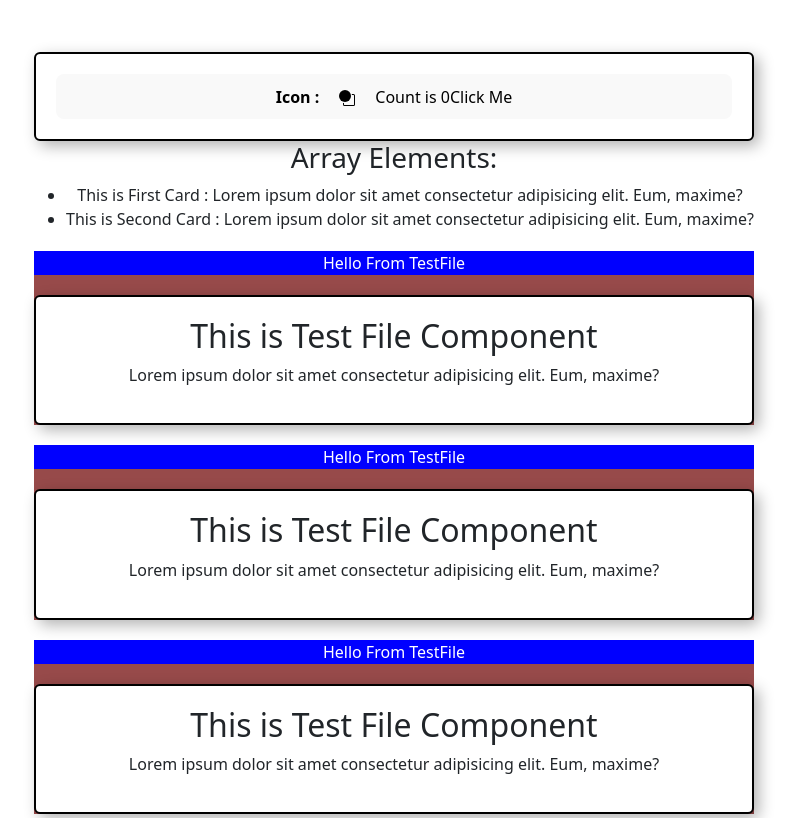
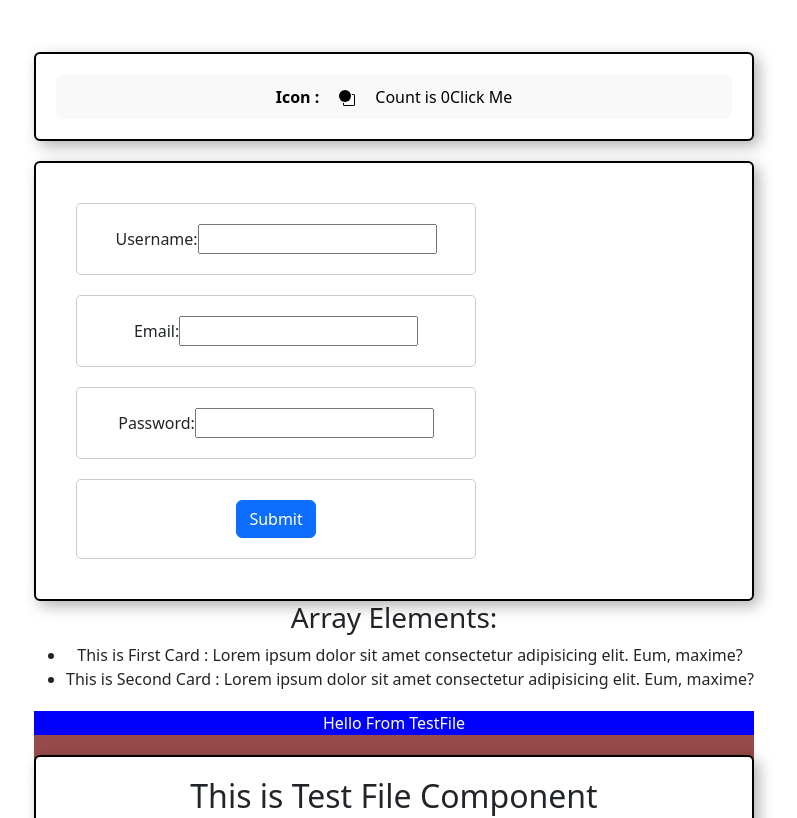
Before and after one commit to Tuhedul-Islam/react-learning, a React (Vite) app: page / in a window 1280 px wide. Shown: the top 818 px of the page, without its empty margins (246-1043 px from the left). Built offline with nearby package versions, Linux system fonts and the light colour scheme.

Commit message:
state lifting

```diff
--- a/src/App.jsx
+++ b/src/App.jsx
@@ -8,6 +8,8 @@ import LoopOfCart from './components/LoopOfCart.jsx';
 import SimpleArr from './components/SimpleArr.jsx';
 import ReactBootstrap from './components/ReactBootstrap.jsx';
 import StateDetails from './ClassComponents/StateDetails.jsx';
+import Form from './components/Form.jsx';
+import GetChildDataStateLifting from './components/GetChildDataStateLifting.jsx';
 
 function App() {
 
@@ -22,11 +24,18 @@ function App() {
     },
   ];
 
+  const getDataFromChild = (childData) => {
+    console.log(childData);
+  }
+
 
   return (
     <>
       {/* Render ClickableButton component */}
       <ClickableButton title="Clickable Button" label="Count is" />
+
+      {/* Form component is render here */}
+      <Form />
 
       {/* Render SimpleArr component */}
       <SimpleArr arr={sampleArr} />
@@ -46,6 +55,9 @@ function App() {
       {/* StateDetails Component */}
       { <StateDetails /> }
 
+      {/* GetChildData component is render here */}
+      <GetChildDataStateLifting data={"Data from Parent Component"} getDataFromChild={getDataFromChild} />
+
     </>
   )
 }
--- /dev/null
+++ b/src/components/Form.jsx
@@ -0,0 +1,99 @@
+import React, {useState, useEffect} from 'react'
+import { Button } from 'react-bootstrap';
+import Card from 'react-bootstrap/Card';
+
+
+const FormStyle = {
+    margin: '20px',
+    padding: '20px',
+    border: '1px solid #ccc',
+    borderRadius: '5px',
+    maxWidth: '400px'
+};
+
+function Form() {
+
+    const [userDetails, setUserDetails] = useState({
+        username: '',
+        email: '',
+        password: ''
+    });
+
+    const { username, email, password } = userDetails;
+
+    const handleUserDetails = (event) =>{
+        const { name, value } = event.target;
+        setUserDetails((userDetails) => ({
+            ...userDetails,
+            [name]: value
+        }));
+        console.log(value);
+
+        // Alternative approach without using computed property names
+        // const name = event.target.name;
+        // const value = event.target.value;
+        // if(name === 'username'){
+        //     setUserDetails({
+        //         username: value, email: email, password: password
+        //     });
+        //     console.log(value);
+        // } else if(name === 'email'){
+        //     setUserDetails({
+        //         username: username, email: value, password: password
+        //     });
+        // } else if(name === 'password'){
+        //     setUserDetails({
+        //         username: username, email: email, password: value
+        //     });
+        // }
+    }
+
+    // useEffect(() => {
+    //     console.log('Updated username:', userDetails.username);
+    // }, [userDetails.username]);
+
+    const handleSubmit = (event) => {
+        event.preventDefault();
+        const formData = new FormData(event.target);
+        const data = {
+            username: formData.get('username'),
+            email: formData.get('email'),
+            password: formData.get('password')
+        };
+
+        // const data = {
+        //     username: username,
+        //     email: email,
+        //     password: password
+        // };
+        console.log('Form Data Submitted:', data);
+    }
+
+    return (
+        <>
+            <Card>
+                <form action="" method="post" onSubmit={handleSubmit} encType='multipart/form-data'>
+                    <div style={FormStyle}>
+                        <label htmlFor="username">Username:</label>
+                        <input type="text" value={username} onChange={handleUserDetails} id="username" name="username" />
+                    </div>
+                    <div style={FormStyle}>
+                        <label htmlFor="email">Email:</label>
+                        <input type="email" value={email} onChange={handleUserDetails} id="email" name="email" />
+                    </div>
+                    <div style={FormStyle}>
+                        <label htmlFor="password">Password:</label>
+                        <input type="password" value={password} onChange={handleUserDetails} id="password" name="password" />
+                    </div>
+
+                    <div style={FormStyle}>
+                        <Button type="submit">Submit</Button>
+                    </div>
+                </form>
+            </Card>
+        </>
+    );
+
+}
+
+export default Form;
--- /dev/null
+++ b/src/components/GetChildDataStateLifting.jsx
@@ -0,0 +1,17 @@
+import React from 'react'
+import { Card } from 'react-bootstrap';
+
+function GetChildDataStateLifting(props) {
+    const sendDataToParent = "Data from Child Component";
+    const { data } = props;
+
+    props.getDataFromChild(sendDataToParent);
+
+    return (
+        <Card>
+            <p>{data}</p>
+        </Card>
+    )
+}
+
+export default GetChildDataStateLifting;
```
